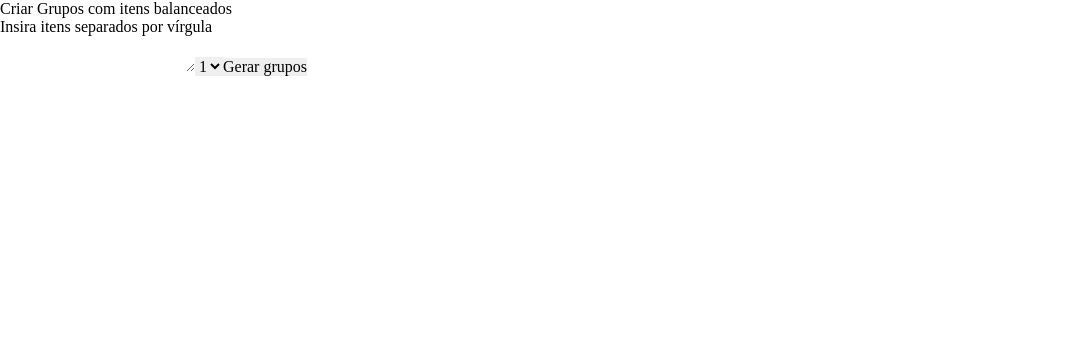
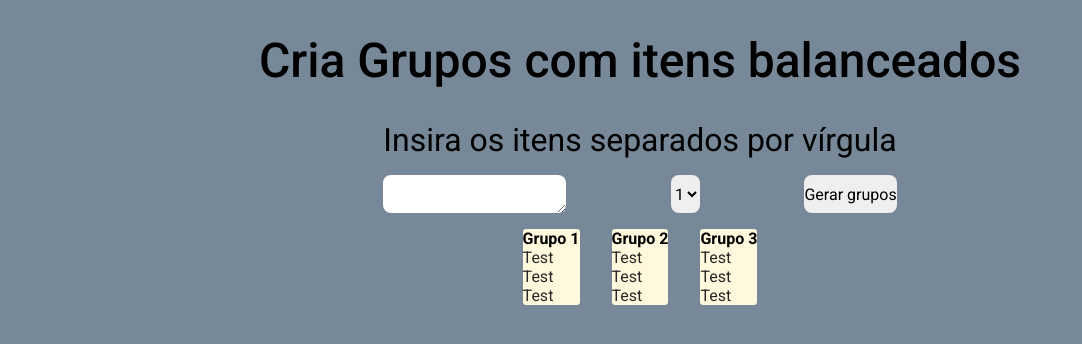
Before and after one commit to henriqueritter/react-group-division, a React (Create React App) app: page / in a window 1280 px wide. Shown: the top 344 px of the page, without its empty margins (0-1082 px from the left). Built offline with nearby package versions, Linux system fonts and the light colour scheme.

Commit message:
tests on main.css

```diff
--- a/src/scenes/Main/index.tsx
+++ b/src/scenes/Main/index.tsx
@@ -1,15 +1,16 @@
 import * as React from "react";
+import '../../styles/Main.css';
 
 export const Main: React.FC = () => {
 
   return (
     <div id="mainContainer">
       <header id="mainHeader">
-        <span id="mainHeaderSpan">Criar Grupos com itens balanceados</span>
+        <span id="mainHeaderSpan">Cria Grupos com itens balanceados</span>
       </header>
       <div>
         <div id="labelInputContainer">
-          <span>Insira itens separados por vírgula</span>
+          <span>Insira os itens separados por vírgula</span>
         </div>
         <div id="inputContainer">
           <textarea name="itensTextArea" id="itensTextArea"></textarea>
@@ -20,7 +21,26 @@ export const Main: React.FC = () => {
           </select>
           <button name="submitItensButton" id="submitItensButton" onClick={() => alert('Button')} >Gerar grupos</button>
         </div>
-        <div id="responseContainer"></div>
+        <div id="responseContainer">
+          <div id="groupedItems">
+            <span>Grupo 1</span>
+            <p>Test</p>
+            <p>Test</p>
+            <p>Test</p>
+          </div>
+          <div id="groupedItems">
+            <span>Grupo 2</span>
+            <p>Test</p>
+            <p>Test</p>
+            <p>Test</p>
+          </div>
+          <div id="groupedItems">
+            <span>Grupo 3</span>
+            <p>Test</p>
+            <p>Test</p>
+            <p>Test</p>
+          </div>
+        </div>
       </div>
     </div>
   )
--- a/src/styles/Main.css
+++ b/src/styles/Main.css
@@ -0,0 +1,67 @@
+#mainContainer {
+  display: flex;
+  flex-direction: column;
+  align-items: center;
+  justify-content: center;
+
+  font-family: Roboto;
+}
+
+#mainHeader {
+  margin-top: 2em;
+  align-items: center;
+  justify-content: center;
+}
+
+#mainHeaderSpan {
+  font-weight: 500;
+  font-size: 3em;
+}
+
+#labelInputContainer {
+  margin-top: 1em;
+  font-weight: 400;
+  font-size: 2em;
+}
+
+#inputContainer{
+  margin-top: 1em;
+  display: flex;
+  flex-direction: row;
+  justify-content: space-between;
+}
+
+#itensTextArea{
+  border-radius: 0.5em;
+}
+
+#groupsQuantity{
+  border-radius: 0.5em;
+}
+#submitItensButton{
+  border-radius: 0.5em;
+}
+#responseContainer{
+  margin-top: 1em;
+  display: flex;
+  grid-column: auto;
+  align-items: center;
+  justify-content: center;
+}
+#groupedItems{
+  margin-left: 1em;
+  margin-right: 1em;
+  align-items: center;
+  justify-content: center;
+  background-color: cornsilk;
+  background-size:contain;
+  border-radius: 0.2em;
+}
+
+#groupedItems span{
+  font-weight: 700;
+}
+
+#groupedItems p {
+  color:#282828;
+}
--- a/src/styles/global.css
+++ b/src/styles/global.css
@@ -14,4 +14,5 @@
 body {
   -webkit-font-smoothing: antialiased;
   -moz-osx-font-smoothing: grayscale;
+  background-color:lightslategrey;
 }
```
